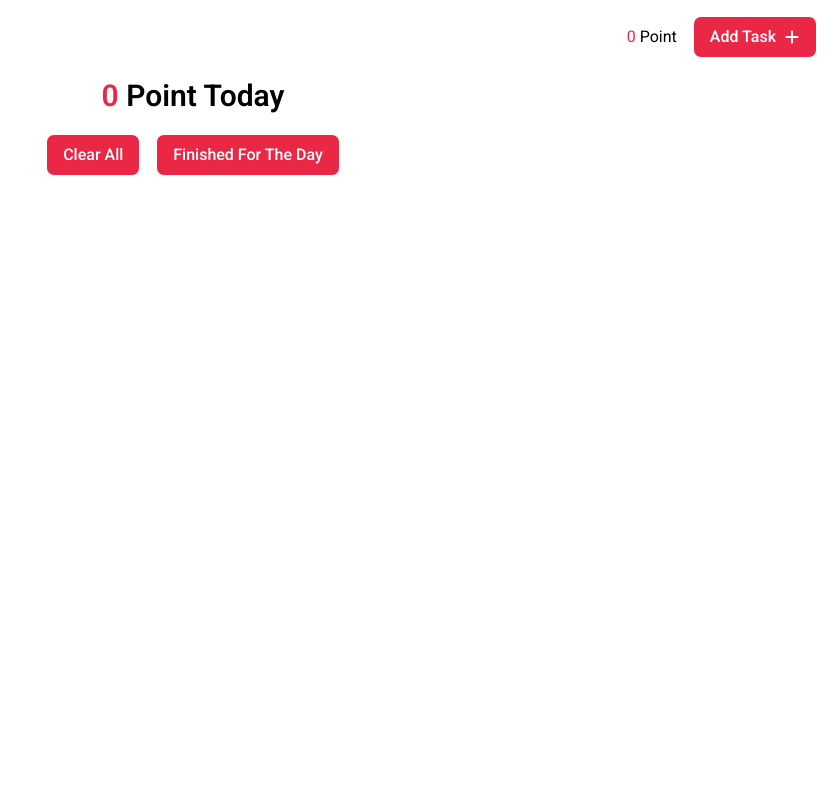
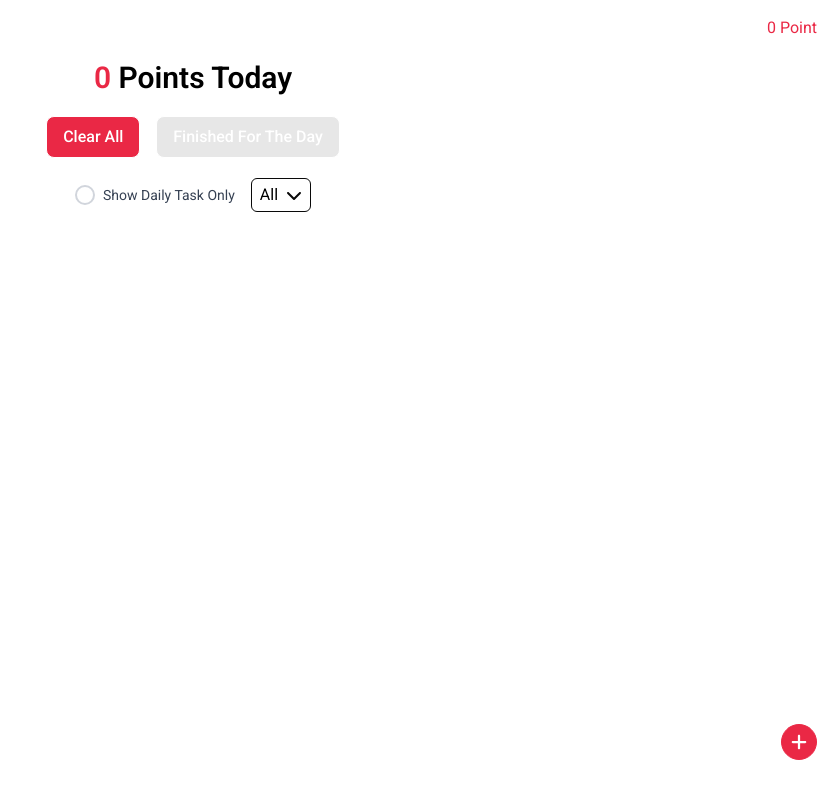
Before and after one commit to VinoSilva/react-productivity-app-fe, a React (Vite) app: page / in a window 1280 px wide. Shown: the whole page, without its empty margins (447-1280 px from the left). Built offline with nearby package versions, Linux system fonts and the light colour scheme.

Commit message:
Add task filter

```diff
--- a/src/components/Home/AddTaskSection.tsx
+++ b/src/components/Home/AddTaskSection.tsx
@@ -1,60 +1,64 @@
-// Import libraries
 import { FaPlus } from "react-icons/fa6";
-import { type ComponentProps } from "react";
+import { type ComponentProps, useCallback } from "react";
 import { nanoid } from "@reduxjs/toolkit";
 
 // Import components
-import Button from "@components/shared/Button";
 import Modal from "@components/shared/Modal";
 import TaskForm from "@components/Task/TaskForm";
+import IconButton from "@components/shared/IconButton";
 
 // Import hooks
 import useBoolean from "@hooks/useBoolean";
 
-// Import redux
 import { useAppDispatch, useAppSelector } from "@store/index";
 import { addTask } from "@store/slices/taskSlices";
 
 const AddTaskSection = () => {
-  const { toggle, val } = useBoolean();
-
   const dispatch = useAppDispatch();
+  const { val: isModalOpen, toggle: toggleModal } = useBoolean();
 
   const points = useAppSelector((state) => state.tasks.points);
 
-  const onSubmit: ComponentProps<typeof TaskForm>["onSubmit"] = ({
+  const handleCloseModal = useCallback(() => {
+    if (isModalOpen) toggleModal();
+  }, [isModalOpen, toggleModal]);
+
+  const handleSubmit: ComponentProps<typeof TaskForm>["onSubmit"] = useCallback(
+    ({ name, points, description, isDaily }) => {
+      dispatch(
+        addTask({
+          id: nanoid(),
           name,
           points,
           description,
           isDaily,
-  }) => {
-    dispatch(
-      addTask({
-        description,
-        id: nanoid(),
           isCompleted: false,
-        name,
-        points,
-        isDaily,
         })
       );
+      handleCloseModal();
+    },
+    [dispatch, handleCloseModal]
+  );
 
-    if (val) {
-      toggle();
-    }
-  };
+  const pointsLabel = `${points} ${points > 1 ? "Points" : "Point"}`;
 
   return (
     <div className="flex justify-end items-center-safe gap-4">
-      <p>
-        <span className="text-primary-red">{points}</span>{" "}
-        {points > 1 ? "Points" : "Point"}{" "}
-      </p>
-      <Button onClick={toggle}>
-        Add Task <FaPlus />
-      </Button>
-      <Modal title="Add New Task" isOpen={val} onClose={toggle}>
-        <TaskForm onSubmit={onSubmit} />
+      <p className="text-primary-red">{pointsLabel}</p>
+
+      <IconButton
+        className="p-2 bg-primary-red border-primary-red text-lg hover:bg-white hover:text-primary-red fixed bottom-10"
+        onClick={toggleModal}
+      >
+        <FaPlus />
+      </IconButton>
+
+      <Modal
+        title="Add New Task"
+        isOpen={isModalOpen}
+        onClose={handleCloseModal}
+      >
+        <TaskForm onSubmit={handleSubmit} />
       </Modal>
     </div>
   );
--- a/src/components/Home/HeaderSection.tsx
+++ b/src/components/Home/HeaderSection.tsx
@@ -1,47 +1,60 @@
-// Import libraries
-import { useMemo, useState } from "react";
-
-// Import store
+import { useMemo, useRef, useCallback } from "react";
 import Button from "@components/shared/Button";
-
-// Import redux
 import { clearAllTasks, submitTasks } from "@store/slices/taskSlices";
 import { useAppDispatch, useAppSelector } from "@store/index";
+import Confirm from "@components/shared/Confirm";
 
 const HeaderSection = () => {
+  const dispatch = useAppDispatch();
   const { tasks } = useAppSelector((state) => state.tasks);
 
-  const dispatch = useAppDispatch();
+  // Persist audio instance — useRef avoids re-renders
+  const finishedTasksAudio = useRef(new Audio("/audio/1-up.wav"));
 
-  const [finishedTasksAudio] = useState(new Audio("/audio/1-up.wav"));
+  // Compute total points
+  const points = useMemo(
+    () =>
+      tasks.reduce(
+        (sum, task) => sum + (task.isCompleted ? task.points : 0),
+        0
+      ),
+    [tasks]
+  );
 
-  const points = useMemo(() => {
-    return tasks.reduce((prev, cur) => {
-      return prev + (cur.isCompleted ? cur.points : 0);
-    }, 0);
-  }, [tasks]);
+  // Check if any task is completed
+  const hasCompletedTasks = useMemo(
+    () => tasks.some((task) => task.isCompleted),
+    [tasks]
+  );
+
+  // Handlers
+  const handleClearAll = useCallback(() => {
+    dispatch(clearAllTasks());
+  }, [dispatch]);
+
+  const handleSubmitTasks = useCallback(() => {
+    const audio = finishedTasksAudio.current;
+    audio.currentTime = 0;
+    audio.play();
+    dispatch(submitTasks());
+  }, [dispatch]);
+
+  const pointsLabel = points === 1 ? "Point" : "Points";
 
   return (
     <div className="flex flex-col items-center w-full">
       <p className="font-roboto text-3xl font-semibold">
-        <span className="text-primary-red">{points}</span>{" "}
-        {points > 1 ? "Points" : "Point"} Today
+        <span className="text-primary-red">{points}</span> {pointsLabel} Today
       </p>
+
       <div className="flex gap-4 mt-5">
+        <Confirm onConfirm={handleClearAll}>
+          <Button>Clear All</Button>
+        </Confirm>
         <Button
-          onClick={() => {
-            dispatch(clearAllTasks());
-          }}
-        >
-          Clear All
-        </Button>
-        <Button
-          onClick={() => {
-            if (tasks.some((task) => task.isCompleted)) {
-              finishedTasksAudio.play();
-              dispatch(submitTasks());
-            }
-          }}
+          onClick={handleSubmitTasks}
+          disabled={!hasCompletedTasks}
+          variant={"primary"}
         >
           Finished For The Day
         </Button>
--- /dev/null
+++ b/src/components/Home/TaskListFilter.tsx
@@ -0,0 +1,93 @@
+import FormItem from "@components/shared/FormItem";
+
+// Import Item
+import { Checkbox } from "@components/shared/Checkbox";
+import Select from "@components/shared/Select";
+import { FastField, Formik, type FieldProps } from "formik";
+import { useEffect } from "react";
+
+export type FilterFormValues = {
+  showDailyTasks: boolean;
+  taskType: "all" | "complete" | "incomplete";
+};
+
+const defaultValues: FilterFormValues = {
+  showDailyTasks: true,
+  taskType: "all",
+};
+
+interface TaskListFilter {
+  filter?: FilterFormValues;
+  onChangeFilter: (val: FilterFormValues) => void;
+}
+
+// ✅ Custom subcomponent to handle side effect safely
+const FormEffect = ({
+  formValues,
+  onChangeFilter,
+}: {
+  formValues: FilterFormValues;
+  onChangeFilter: (val: FilterFormValues) => void;
+}) => {
+  useEffect(() => {
+    onChangeFilter(formValues);
+  }, [formValues, onChangeFilter]);
+
+  return null; // no UI
+};
+
+const TaskListFilter = ({
+  onChangeFilter,
+  filter = defaultValues,
+}: TaskListFilter) => {
+  return (
+    <Formik initialValues={filter} onSubmit={() => {}}>
+      {(form) => {
+        return (
+          <>
+            <FormEffect
+              formValues={form.values}
+              onChangeFilter={onChangeFilter}
+            />
+            <form
+              onSubmit={(e) => {
+                e.preventDefault();
+              }}
+              className="flex flex-wrap gap-4 justify-center"
+            >
+              <FastField name="showDailyTasks">
+                {({ field }: FieldProps) => (
+                  <Checkbox
+                    label="Show Daily Task Only"
+                    {...field}
+                    checked={field.value}
+                  />
+                )}
+              </FastField>
+
+              <FastField name="taskType">
+                {({ field }: FieldProps) => (
+                  <FormItem showError={false}>
+                    <Select
+                      options={[
+                        { value: "all", id: 1, label: "All" },
+                        { value: "complete", id: 2, label: "Completed" },
+                        { value: "incomplete", id: 3, label: "Incomplete" },
+                      ]}
+                      value={field.value}
+                      onChange={(newVal) => {
+                        form.setFieldValue("taskType", newVal);
+                      }}
+                    />
+                  </FormItem>
+                )}
+              </FastField>
+            </form>
+          </>
+        );
+      }}
+    </Formik>
+  );
+};
+
+export default TaskListFilter;
--- a/src/components/Home/TaskListSection.tsx
+++ b/src/components/Home/TaskListSection.tsx
@@ -1,5 +1,5 @@
 // Import libraries
-import { useState } from "react";
+import React, { useMemo, useState, type ComponentProps } from "react";
 
 // Import store
 import TaskItem from "@components/Task/TaskItem";
@@ -8,11 +8,19 @@ import TaskItem from "@components/Task/TaskItem";
 import { removeTask, updateTask, updateTasks } from "@store/slices/taskSlices";
 
 import { useAppDispatch, useAppSelector } from "@store/index";
+import TaskListFilter from "./TaskListFilter";
 
 const TaskListSection = () => {
   const { tasks } = useAppSelector((state) => state.tasks);
 
   const dispatch = useAppDispatch();
+
+  const [filter, setFilter] = useState<
+    ComponentProps<typeof TaskListFilter>["filter"]
+  >({
+    showDailyTasks: false,
+    taskType: "all",
+  });
 
   const [completeTaskAudio] = useState(new Audio("/audio/coin.wav"));
 
@@ -41,9 +49,34 @@ const TaskListSection = () => {
     setDraggingId(null);
   };
 
+  const filteredTasks = useMemo(() => {
+    let arr = tasks || [];
+
+    // Daily filter
+    if (filter?.showDailyTasks) {
+      arr = arr.filter((task) => {
+        return task.isDaily;
+      });
+    }
+
+    if (filter?.taskType === "complete") {
+      arr = arr.filter((task) => {
+        return task.isCompleted;
+      });
+    } else if (filter?.taskType === "incomplete") {
+      arr = arr.filter((task) => {
+        return !task.isCompleted;
+      });
+    }
+
+    return arr;
+  }, [filter, tasks]);
+
   return (
-    <div className="w-full flex flex-col gap-4 items-center">
-      {tasks.map(({ name, points, description, id, isCompleted, isDaily }) => {
+    <div className="w-full flex flex-col gap-4 items-center justify-start">
+      <TaskListFilter onChangeFilter={setFilter} filter={filter} />
+      {filteredTasks.map(
+        ({ name, points, description, id, isCompleted, isDaily }) => {
           return (
             <div
               key={id}
@@ -51,6 +84,7 @@ const TaskListSection = () => {
               onDragStart={() => handleDragStart(id)}
               onDragOver={(e) => handleDragOver(e, id)}
               onDragEnd={handleDragEnd}
+              className="w-full flex justify-center"
             >
               <TaskItem
                 key={id}
@@ -63,7 +97,10 @@ const TaskListSection = () => {
                 }}
                 isDaily={isDaily}
                 onUpdate={(values) => {
-                if (isCompleted !== values.isCompleted && values.isCompleted) {
+                  if (
+                    isCompleted !== values.isCompleted &&
+                    values.isCompleted
+                  ) {
                     completeTaskAudio.play();
                   }
 
@@ -72,7 +109,8 @@ const TaskListSection = () => {
               />
             </div>
           );
-      })}
+        }
+      )}
     </div>
   );
 };
--- a/src/components/Task/TaskForm.tsx
+++ b/src/components/Task/TaskForm.tsx
@@ -1,5 +1,6 @@
 // Import libraries
 import { FastField, Formik, type FieldProps } from "formik";
+import * as Yup from "yup";
 
 // Import components
 import Button from "@components/shared/Button";
@@ -15,6 +16,18 @@ type TaskFormValues = {
   isDaily: boolean;
 };
 
+const validationSchema = Yup.object({
+  name: Yup.string()
+    .trim()
+    .min(1, "Name must be minimum 1 character long")
+    .required("Name is required"),
+  points: Yup.number()
+    .min(1, "Points must be minimum 1")
+    .required("Name is required"),
+  description: Yup.string(),
+  isDaily: Yup.boolean().required("Is Dail is required"),
+});
+
 interface TaskFormProps {
   initialValues?: TaskFormValues;
   onSubmit: (values: TaskFormValues) => void;
@@ -29,20 +42,24 @@ const defaultValues: TaskFormValues = {
 
 const TaskForm = ({ onSubmit, initialValues }: TaskFormProps) => {
   return (
-    <Formik initialValues={initialValues || defaultValues} onSubmit={onSubmit}>
+    <Formik
+      validationSchema={validationSchema}
+      initialValues={initialValues || defaultValues}
+      onSubmit={onSubmit}
+    >
       {(form) => {
         return (
           <form
             onSubmit={(e) => {
               e.preventDefault();
             }}
-            className="flex flex-col"
+            className="flex flex-col gap-2"
           >
             <div className="flex gap-5">
               <div className="w-full">
                 <FastField name="name">
-                  {({ field }: FieldProps) => (
-                    <FormItem label="Name">
+                  {({ field, meta }: FieldProps) => (
+                    <FormItem label="Name" error={meta.error}>
                       <Input placeholder="Task Name" {...field} />
                     </FormItem>
                   )}
@@ -50,8 +67,8 @@ const TaskForm = ({ onSubmit, initialValues }: TaskFormProps) => {
               </div>
               <div className="w-20">
                 <FastField name="points">
-                  {({ field }: FieldProps) => (
-                    <FormItem label="Points">
+                  {({ field, meta }: FieldProps) => (
+                    <FormItem label="Points" error={meta.error}>
                       <Input type="number" min={1} {...field} />
                     </FormItem>
                   )}
@@ -59,8 +76,8 @@ const TaskForm = ({ onSubmit, initialValues }: TaskFormProps) => {
               </div>
             </div>
             <FastField name="description">
-              {({ field }: FieldProps) => (
-                <FormItem label="Description">
+              {({ field, meta }: FieldProps) => (
+                <FormItem label="Description" error={meta.error}>
                   <TextArea
                     placeholder="Description"
                     className="resize-none"
@@ -72,7 +89,6 @@ const TaskForm = ({ onSubmit, initialValues }: TaskFormProps) => {
             <FastField name="isDaily">
               {({ field }: FieldProps) => (
                 <Checkbox
-                  className="mb-4"
                   label="Is it a daily task"
                   {...field}
                   checked={field.value}
@@ -86,6 +102,7 @@ const TaskForm = ({ onSubmit, initialValues }: TaskFormProps) => {
               }}
               disabled={!form.isValid}
               type="submit"
+              className="mt-2"
             >
               Submit
             </Button>
--- a/src/components/shared/FormItem.tsx
+++ b/src/components/shared/FormItem.tsx
@@ -17,18 +17,18 @@ const FormItem = ({
   showError = true,
 }: PropsWithChildren<FormItemProps>) => {
   return (
-    <div className={twMerge(["flex flex-col gap-1", className || ""])}>
+    <div className={twMerge(["flex flex-col ", className || ""])}>
       {label && (
         <label className="text-sm font-lora font-medium text-gray-700 dark:text-gray-200">
           {label}
         </label>
       )}
 
-      <div className="relative">{children}</div>
+      <div className={"relative"}>{children}</div>
 
       <p
         style={{ display: showError ? "initial" : "none" }}
-        className="text-sm text-red-500 mt-1 h-4"
+        className="text-sm text-red-500 h-4"
       >
         {error}
       </p>
--- /dev/null
+++ b/src/components/shared/Select.tsx
@@ -0,0 +1,77 @@
+// Import libraries
+import { useEffect, useMemo, useRef } from "react";
+import { FaChevronDown } from "react-icons/fa6";
+
+// Import hooks
+import useBoolean from "@hooks/useBoolean";
+
+type Option = {
+  label: string | number;
+  value: string | number;
+  id: string | number;
+};
+
+interface OptionProps {
+  options: Option[];
+  style?: React.CSSProperties;
+  value: string | number;
+  onChange: (val: string | number) => void;
+}
+
+const Select = ({ options, style, onChange, value }: OptionProps) => {
+  const { val, toggle } = useBoolean();
+
+  const ref = useRef<HTMLDivElement>(null);
+
+  useEffect(() => {
+    const handleClickOutside = (e: MouseEvent) => {
+      if (ref.current && !ref.current.contains(e.target as Node) && val) {
+        toggle();
+      }
+    };
+    document.addEventListener("mousedown", handleClickOutside);
+    return () => document.removeEventListener("mousedown", handleClickOutside);
+  }, [val, toggle]);
+
+  const label = useMemo(() => {
+    const val = options.find((option) => option.value === value);
+
+    return val?.label || "";
+  }, [options, value]);
+
+  return (
+    <div
+      style={style}
+      onClick={() => {
+        if (!val) {
+          toggle();
+        }
+      }}
+      ref={ref}
+      className="relative flex justify-between items-center cursor-pointer px-2 py-1 rounded-md border-primary-black border-[0.5px] gap-2"
+    >
+      <p>{label}</p>
+      <FaChevronDown className="text-primary-black" />
+      {val ? (
+        <div className="absolute top-full rounded-md left-0 w-full bg-white border-[0.5px] z-10 mt-2">
+          {options.map(({ label, value, id }) => (
+            <div
+              key={id}
+              onClick={() => {
+                onChange(value);
+                toggle();
+              }}
+              className="cursor-pointer hover:bg-primary-red hover:opacity-35  p-2"
+            >
+              {label}
+            </div>
+          ))}
+        </div>
+      ) : (
+        <></>
+      )}
+    </div>
+  );
+};
+
+export default Select;
--- a/src/components/shared/TextArea.tsx
+++ b/src/components/shared/TextArea.tsx
@@ -7,7 +7,7 @@ const TextArea = ({
   return (
     <textarea
       className={twMerge([
-        "w-full border placeholder-gray-300 border-primary-black rounded-lg px-3 py-2 focus:outline-none focus:ring-1 focus:ring-primary-black focus:border-0",
+        "w-full border placeholder-gray-300 border-primary-black rounded-lg px-3 py-2 outline-0",
         className || "",
       ])}
       {...props}
--- a/src/pages/Home.tsx
+++ b/src/pages/Home.tsx
@@ -3,20 +3,20 @@ import AddTaskSection from "@components/Home/AddTaskSection";
 import TaskListSection from "@components/Home/TaskListSection";
 import HeaderSection from "@components/Home/HeaderSection";
 
+// Responsiveness test
 // Smooth drag
 // Right click to go back to position
 // Filter at the top for not completed
 // Write test for reducer
-// Make no outline for the number input (variant)
 // Scroll smooth when dragging (Maybe click to select)
 // Make add task a floating button (A plus button only)
 // Memoize and optimize the list
 // Refactor code (Where do points calculation logic go?)
-// The ring makes a slight shift when the input is selected
+// Redesign task form to have proper error spaces
 
 const Home = () => {
   return (
-    <div className="font-roboto p-4 min-h-screen">
+    <div className="font-roboto md:p-4 min-h-screen">
       <AddTaskSection />
       <div className="mt-5">
         <HeaderSection />
```
Also changed, not shown: src/components/Task/TaskItem.tsx (+29 -40 lines). Lines whose indentation alone changed are shown as unchanged.
